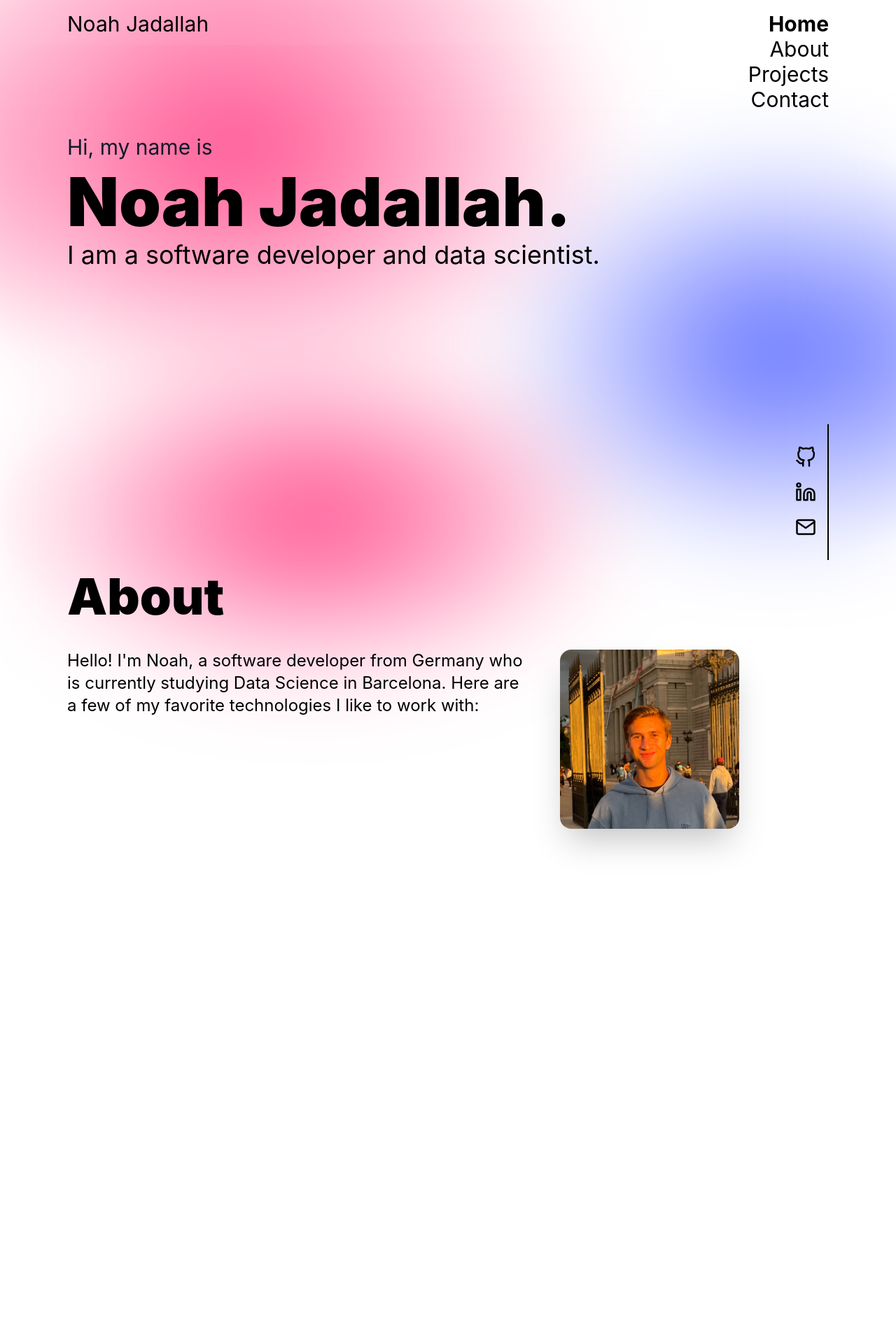
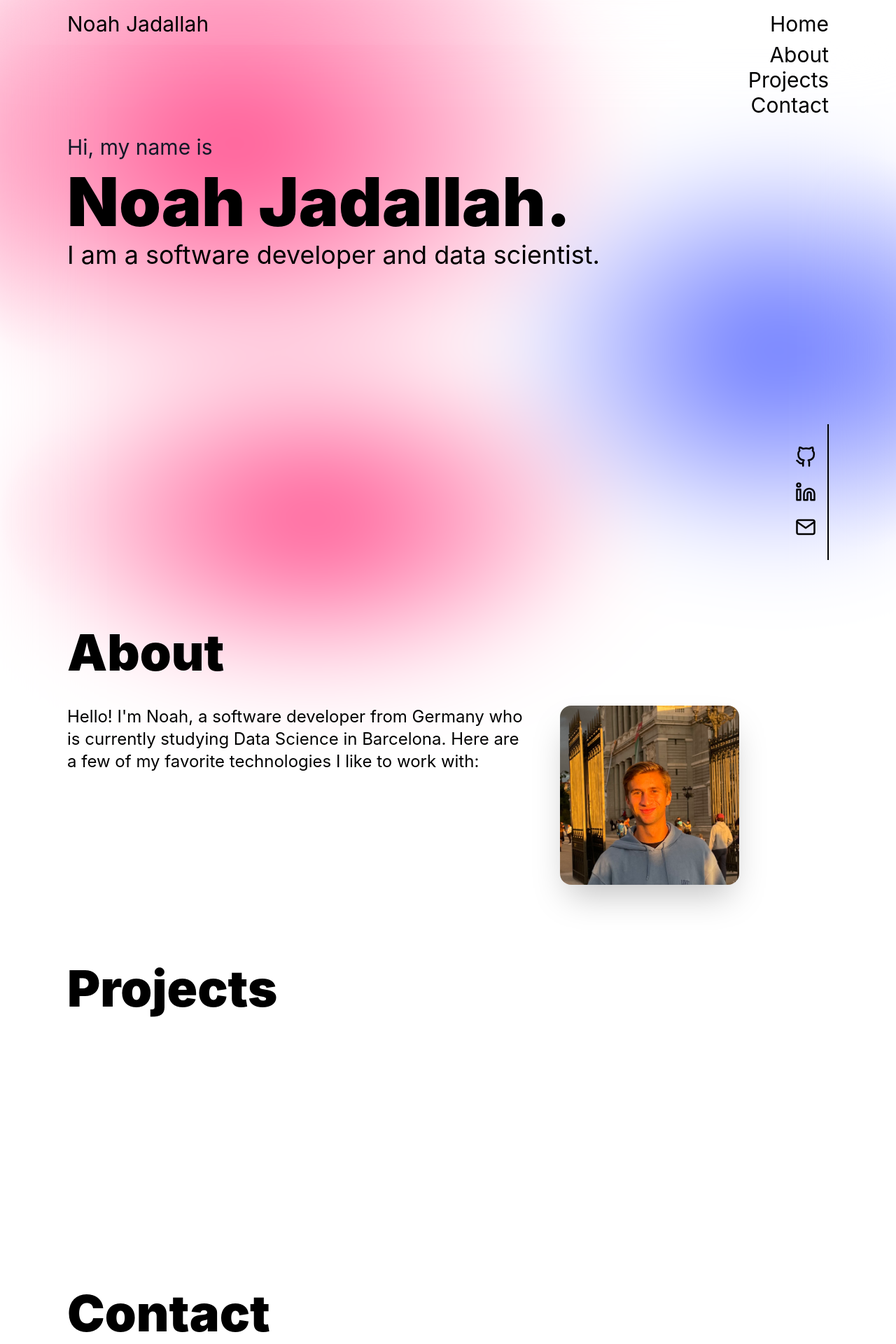
Before and after one commit to thatsnoi/MyPortfolio, a Next.js app: page / in a window 1280 px wide. Shown: the top 1920 px of the page at 70% size. Before the commit the page ends 1680 px from the top, so only its background shows below. Built offline with nearby package versions, Linux system fonts and the light colour scheme; a web font is replaced by a local one.

Commit message:
basic navigation

```diff
--- a/components/Header.js
+++ b/components/Header.js
@@ -1,3 +1,4 @@
+import { useRouter } from 'next/router'
 import Container from './Container'
 import { motion } from 'framer-motion'
 import {
@@ -6,6 +7,7 @@ import {
   underlineStyle,
   underlineEffect,
 } from './../styles/motion'
+import Link from 'next/link'
 
 export default function Header() {
   return (
@@ -31,29 +33,29 @@ export default function Header() {
         animate="visible"
         variants={list(1.5)}
       >
-        <p>
-          <motion.a
-            className="font-bold dark:text-white dark:text-opacity-80 mb-2"
-            variants={fadeIn}
-            style={underlineStyle}
-            whileHover={underlineEffect}
-          >
+        <MenuItem href="/#home" className="mb-2">
           Home
-          </motion.a>
-        </p>
-        <MenuItem>About</MenuItem>
-        <MenuItem>Projects</MenuItem>
-        <MenuItem>Contact</MenuItem>
+        </MenuItem>
+        <MenuItem href="/#about">About</MenuItem>
+        <MenuItem href="/#projects"> Projects</MenuItem>
+        <MenuItem href="/#contact">Contact</MenuItem>
       </motion.div>
     </Container>
   )
 }
 
-function MenuItem({ children }) {
+function MenuItem({ className, children, href }) {
+  const router = useRouter()
+
   return (
-    <p>
+    <Link href={href} passHref>
+      <p className={className}>
         <motion.a
-        className="relative dark:text-opacity-60 dark:hover:text-opacity-100 text-black dark:text-white"
+          className={`relative ${
+            router.asPath === href
+              ? 'font-bold dark:text-opacity-80 dark:hover:text-opacity-100'
+              : 'dark:text-opacity-60 dark:hover:text-opacity-100'
+          } text-black dark:text-white`}
           variants={fadeIn}
           style={underlineStyle}
           whileHover={underlineEffect}
@@ -61,5 +63,6 @@ function MenuItem({ children }) {
           {children}
         </motion.a>
       </p>
+    </Link>
   )
 }
--- a/pages/index.js
+++ b/pages/index.js
@@ -9,10 +9,20 @@ import meSrc from './../public/me.png'
 
 export default function Home() {
   return (
-    <div className="relative z-50 overflow-x-hidden pr-32">
+    <div className="relative z-50 overflow-x-hidden pr-32" id="home">
       <Background />
       <Header />
       <Sidebar />
+      <Hero />
+      <About />
+      <Projects />
+      <Contact />
+    </div>
+  )
+}
+
+const Hero = () => {
+  return (
     <div className="h-screen z-50">
       <Container className="pt-48 standard-text">
         <motion.div
@@ -38,8 +48,13 @@ export default function Home() {
         </motion.div>
       </Container>
     </div>
-      <div>
-        <Container className="">
+  )
+}
+
+const About = () => {
+  return (
+    <div id="about" className="pt-20">
+      <Container>
         <motion.p
           className="text-7xl font-black pb-2 dark:text-opacity-100 dark:text-white"
           //variants={fadeIn}
@@ -50,7 +65,7 @@ export default function Home() {
           About
         </motion.p>
       </Container>
-        <Container className="flex space-x-10 justify-between h-96 mb-96">
+      <Container className="flex space-x-10 justify-between">
         <div className="standard-text">
           Hello! I'm Noah, a software developer from Germany who is currently
           studying Data Science in Barcelona. Here are a few of my favorite
@@ -69,6 +84,41 @@ export default function Home() {
         </motion.div>
       </Container>
     </div>
+  )
+}
+
+const Projects = () => {
+  return (
+    <div id="projects" className="pt-20">
+      <Container className="h-96">
+        <motion.p
+          className="text-7xl font-black pb-2 dark:text-opacity-100 dark:text-white"
+          //variants={fadeIn}
+          initial="hidden"
+          whileInView="visible"
+          viewport={{ once: true }}
+        >
+          Projects
+        </motion.p>
+      </Container>
     </div>
   )
 }
+
+const Contact = () => {
+  return (
+    <div id="contact" className="pt-20">
+      <Container className="h-96">
+        <motion.p
+          className="text-7xl font-black pb-2 dark:text-opacity-100 dark:text-white"
+          //variants={fadeIn}
+          initial="hidden"
+          whileInView="visible"
+          viewport={{ once: true }}
+        >
+          Contact
+        </motion.p>
+      </Container>
+    </div>
+  )
+}
```
Lines whose indentation alone changed are shown as unchanged.
